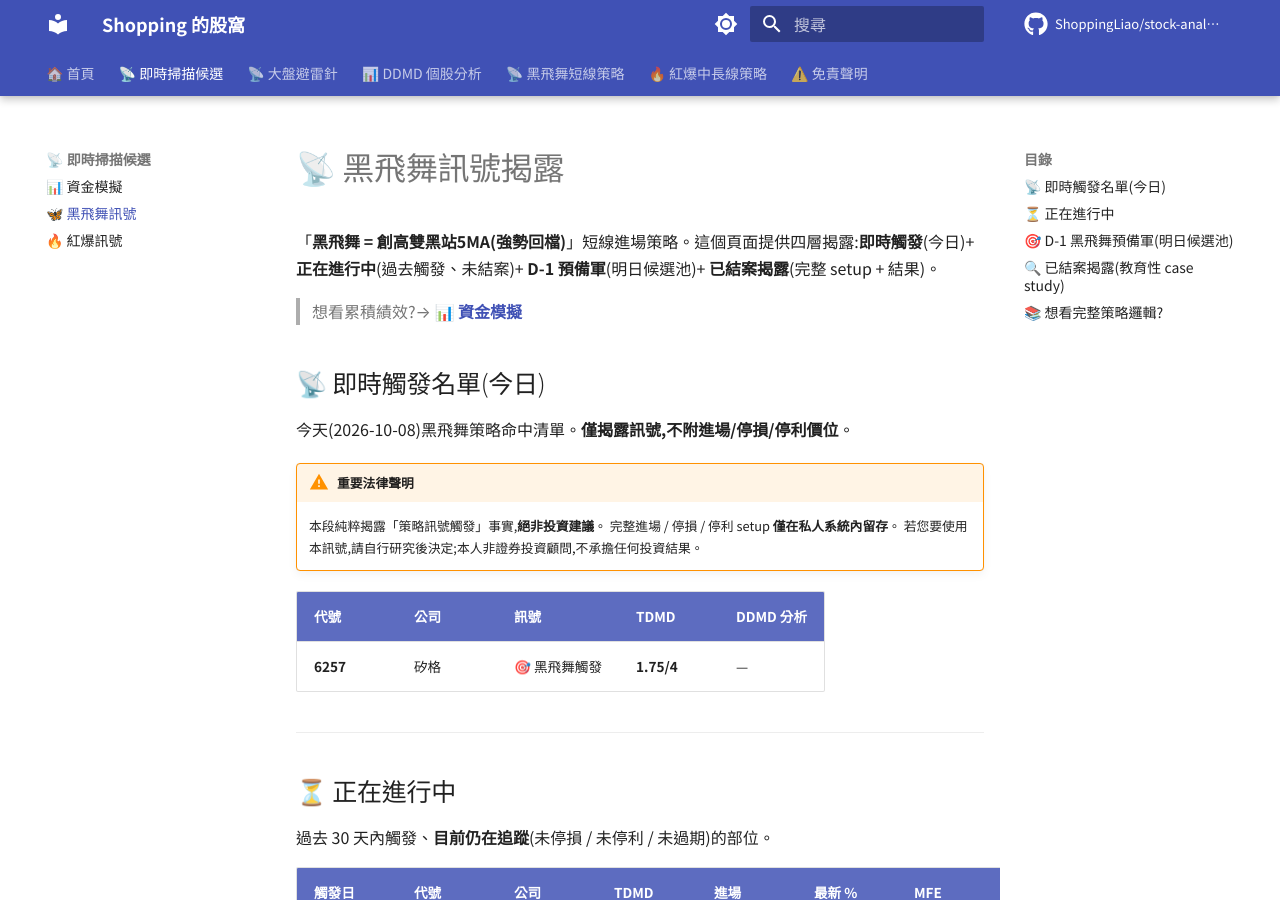
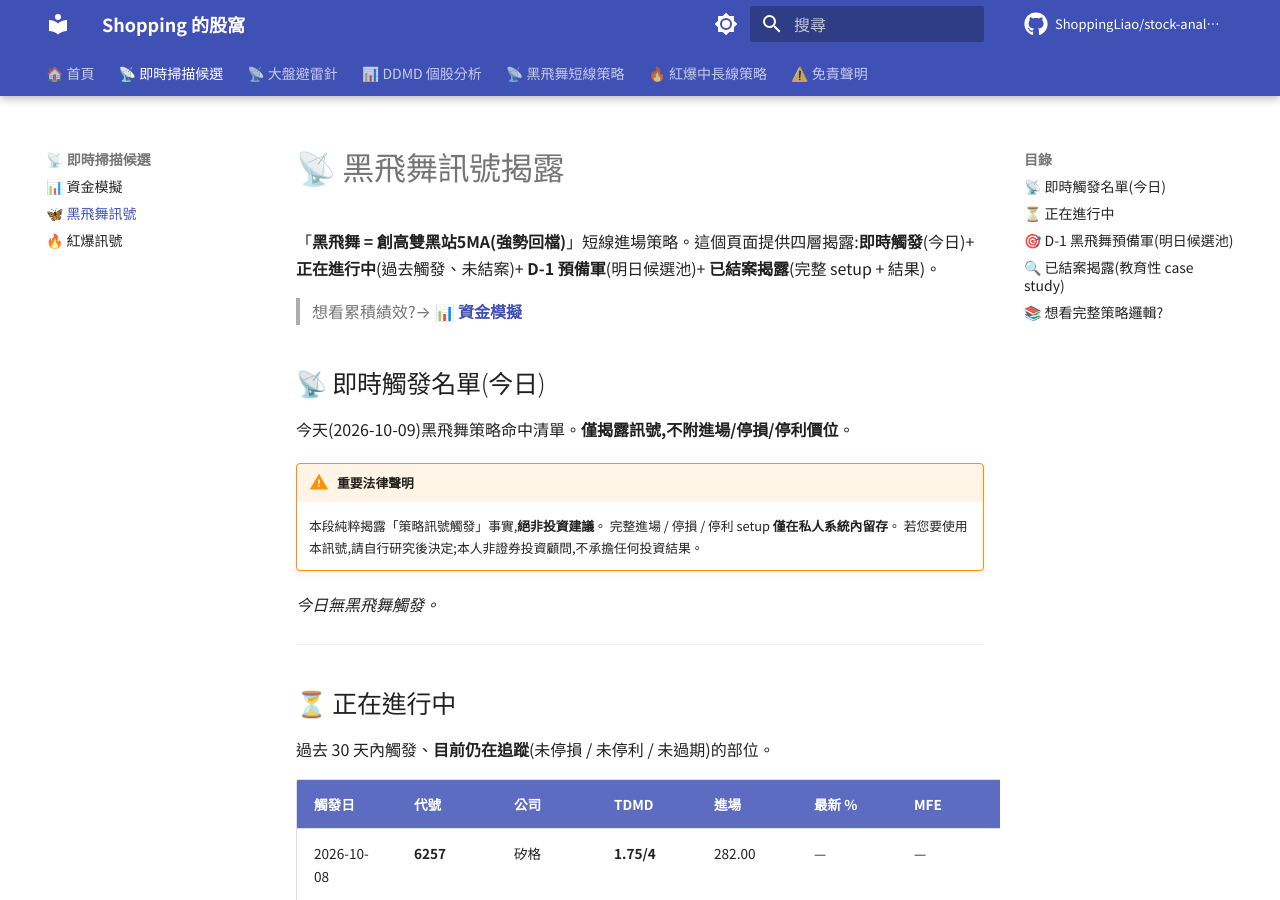
Before and after one commit to ShoppingLiao/stock-analysis-public, an MkDocs documentation site: the page built from docs/signals_black_butterfly.md, in a window 1280 px wide and 900 px high. Built offline with MkDocs 1.6.1 and Material for MkDocs 9.7.7, drawn with Linux system fonts in a browser that asks for light colours; comment, search, counter and statistics services are not loaded.

Commit message:
docs(signals): update BB + RB + capital (2026-10-09)

```diff
--- a/docs/signals_black_butterfly.md
+++ b/docs/signals_black_butterfly.md
@@ -6,16 +6,14 @@
 
 ## 📡 即時觸發名單(今日)
 
-今天(2026-10-08)黑飛舞策略命中清單。**僅揭露訊號,不附進場/停損/停利價位**。
+今天(2026-10-09)黑飛舞策略命中清單。**僅揭露訊號,不附進場/停損/停利價位**。
 
 !!! warning "重要法律聲明"
     本段純粹揭露「策略訊號觸發」事實,**絕非投資建議**。
     完整進場 / 停損 / 停利 setup **僅在私人系統內留存**。
     若您要使用本訊號,請自行研究後決定;本人非證券投資顧問,不承擔任何投資結果。
 
-| 代號 | 公司 | 訊號 | TDMD | DDMD 分析 |
-|------|------|------|------|----------|
-| **6257** | 矽格 | 🎯 黑飛舞觸發 | **1.75/4** | — |
+*今日無黑飛舞觸發。*
 
 
 ---
@@ -26,6 +24,7 @@
 
 | 觸發日 | 代號 | 公司 | TDMD | 進場 | 最新 % | MFE | MAE | 狀態 |
 |--------|------|------|------|------|--------|-----|-----|------|
+| 2026-10-08 | **6257** | 矽格 | **1.75/4** | 282.00 | — | — | — | ⏸️ 待入場 |
 | 2026-10-06 | **8150** | 南茂 | **1.75/4** | 128.50 | -0.39% | +0.78% | -3.50% | 🔵 追蹤中 |
 | 2026-10-05 | **3624** | 光頡 | **1.50/4** | 148.00 | +18.24% | +18.24% | -2.70% | 🔵 追蹤中 |
 | 2026-10-01 | **6213** | 聯茂 | **0.75/4** | 639.00 | +26.13% | +28.01% | 0.00% | 🔵 追蹤中 |
```
